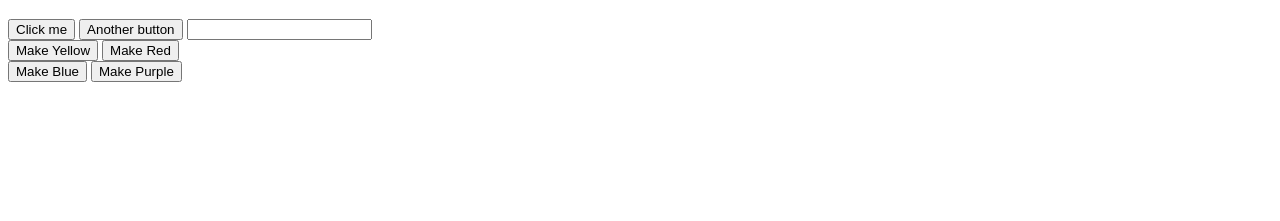
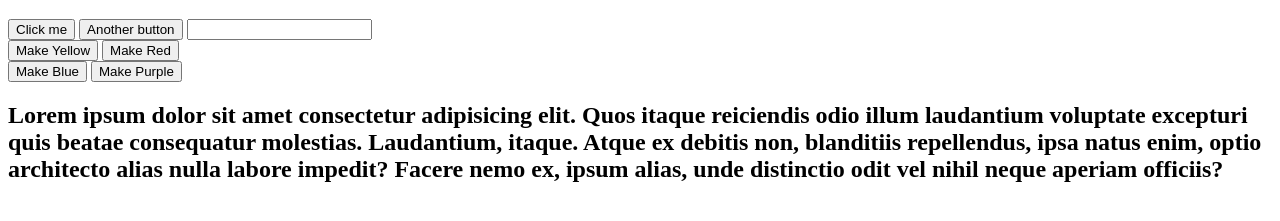
Before and after one commit to shemulsabbir669-rgb/Dom-events, a plain HTML site: page index.html in a window 1280 px wide. Shown: the part 61-282 px from the top of the page. Drawn offline with Linux system fonts and the light colour scheme.

Commit message:
seond folder

```diff
--- a/index.html
+++ b/index.html
@@ -21,6 +21,7 @@
     <button id="btn-make-blue">Make Blue</button>
     <button>Make Purple</button>
 
+<h2>Lorem ipsum dolor sit amet consectetur adipisicing elit. Quos itaque reiciendis odio illum laudantium voluptate excepturi quis beatae consequatur molestias. Laudantium, itaque. Atque ex debitis non, blanditiis repellendus, ipsa natus enim, optio architecto alias nulla labore impedit? Facere nemo ex, ipsum alias, unde distinctio odit vel nihil neque aperiam officiis?</h2>
     <script>
 
     </script>
```
Also changed, not shown: kajsdflksad.js (added).
